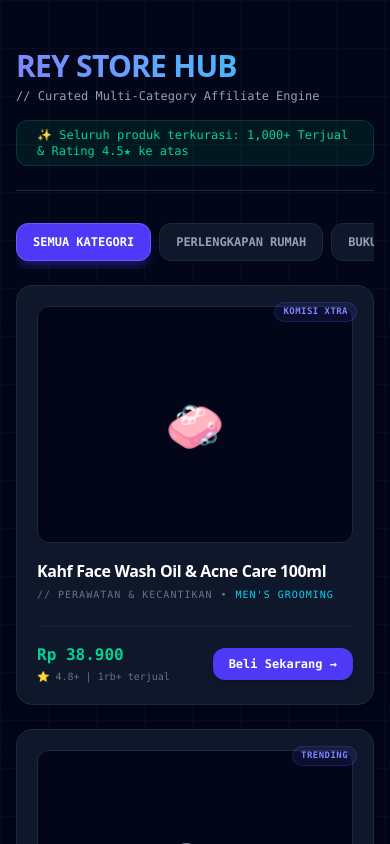
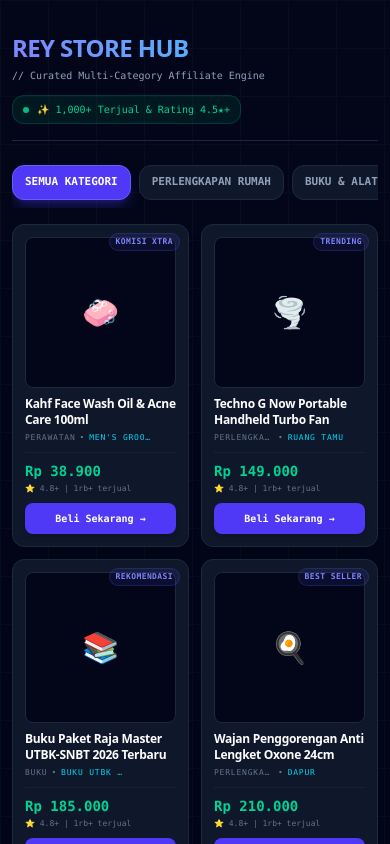
Before and after one commit to Rey4Fun/rey-store, a Next.js app: page / in a window 390 px wide. Shown: the top 844 px of the page. Built offline with nearby package versions, Linux system fonts and the light colour scheme.

Commit message:
design: optimize layout to 2-columns responsive grid for mobile devices

```diff
--- a/src/app/page.js
+++ b/src/app/page.js
@@ -7,7 +7,6 @@
   const [filter, setFilter] = useState("all");
   const [subFilter, setSubFilter] = useState("all");
 
-  // Konfigurasi Kategori Utama & Sub-Kategori Spesifik sesuai request lu
   const categories = [
     { id: "all", name: "Semua Kategori", subs: [] },
     {
@@ -37,7 +36,6 @@
     }
   ];
 
-  // Dummy data contoh produk yang sudah dispesifikkan sub-kategorinya
   const products = [
     {
       id: 1,
@@ -91,13 +89,11 @@
     }
   ];
 
-  // Handler ganti kategori utama (otomatis reset sub-kategori)
   const handleMainFilter = (catId) => {
     setFilter(catId);
     setSubFilter("all");
   };
 
-  // Logika Penyaringan Multi-Level
   const filteredProducts = products.filter((product) => {
     const matchMain = filter === "all" || product.category === filter;
     const matchSub = subFilter === "all" || product.subCategory === subFilter;
@@ -107,37 +103,35 @@
   const activeCategory = categories.find((c) => c.id === filter);
 
   return (
-    <div className="min-h-screen bg-slate-950 text-slate-100 font-sans px-4 py-12 relative overflow-hidden">
+    <div className="min-h-screen bg-slate-950 text-slate-100 font-sans px-3 sm:px-4 py-8 sm:py-12 relative overflow-hidden">
 
-      {/* Background Cyber Grid */}
       <div className="absolute inset-0 bg-[size:3rem_3rem] bg-[linear-gradient(to_right,#1e293b_1px,transparent_1px),linear-gradient(to_bottom,#1e293b_1px,transparent_1px)] opacity-20 pointer-events-none" />
 
       <div className="max-w-6xl mx-auto relative z-10">
 
         {/* HEADER */}
-        <div className="flex flex-col border-b border-slate-800 pb-6 mb-8">
-          <h1 className="text-3xl font-black tracking-tight uppercase bg-gradient-to-r from-indigo-400 to-cyan-400 bg-clip-text text-transparent">
+        <div className="flex flex-col border-b border-slate-800 pb-4 sm:pb-6 mb-6 sm:mb-8">
+          <h1 className="text-2xl sm:text-3xl font-black tracking-tight uppercase bg-gradient-to-r from-indigo-400 to-cyan-400 bg-clip-text text-transparent">
             Rey Store Hub
           </h1>
-          <p className="text-xs font-mono text-slate-400 mt-1">// Curated Multi-Category Affiliate Engine</p>
+          <p className="text-[10px] sm:text-xs font-mono text-slate-400 mt-1">// Curated Multi-Category Affiliate Engine</p>
 
-          {/* TRUST BADGE BARU */}
-          <div className="mt-4 inline-flex items-center gap-2 bg-emerald-500/10 border border-emerald-500/20 text-emerald-400 px-3 py-1.5 rounded-xl text-xs font-mono max-w-max">
-            <span className="flex h-2 width-2 relative">
-              <span className="animate-ping absolute inline-flex h-full width-full rounded-full bg-emerald-400 opacity-75"></span>
-              <span className="relative inline-flex rounded-full h-2 width-2 bg-emerald-500"></span>
+          <div className="mt-3 inline-flex items-center gap-2 bg-emerald-500/10 border border-emerald-500/20 text-emerald-400 px-2.5 py-1.5 rounded-xl text-[10px] sm:text-xs font-mono max-w-max">
+            <span className="flex h-1.5 w-1.5 relative">
+              <span className="animate-ping absolute inline-flex h-full w-full rounded-full bg-emerald-400 opacity-75"></span>
+              <span className="relative inline-flex rounded-full h-1.5 w-1.5 bg-emerald-500"></span>
             </span>
-            ✨ Seluruh produk terkurasi: 1,000+ Terjual & Rating 4.5★ ke atas
+            ✨ 1,000+ Terjual & Rating 4.5★+
           </div>
         </div>
 
         {/* 1. KATEGORI UTAMA */}
-        <div className="flex gap-2 overflow-x-auto pb-2 mb-4 font-mono text-xs font-bold scrollbar-none snap-x whitespace-nowrap">
+        <div className="flex gap-2 overflow-x-auto pb-2 mb-4 font-mono text-[11px] sm:text-xs font-bold scrollbar-none snap-x whitespace-nowrap">
           {categories.map((cat) => (
             <button
               key={cat.id}
               onClick={() => handleMainFilter(cat.id)}
-              className={`px-4 py-2.5 rounded-xl uppercase transition-all snap-item ${
+              className={`px-3 py-2 sm:px-4 sm:py-2.5 rounded-xl uppercase transition-all snap-item ${
                 filter === cat.id
                   ? "bg-indigo-600 text-white shadow-lg shadow-indigo-600/30 border border-indigo-500"
                   : "bg-slate-900 border border-slate-800 text-slate-400 hover:text-indigo-400 hover:border-slate-700"
@@ -148,26 +142,25 @@
           ))}
         </div>
 
-        {/* 2. SUB-KATEGORI (SPESIFIKASI) + TOMBOL [X] */}
+        {/* 2. SUB-KATEGORI */}
         <AnimatePresence mode="wait">
           {activeCategory && activeCategory.subs.length > 0 && (
             <motion.div
               initial={{ opacity: 0, y: -10 }}
               animate={{ opacity: 1, y: 0 }}
               exit={{ opacity: 0, y: -10 }}
-              className="bg-slate-900/60 border border-slate-800 rounded-2xl p-4 mb-8 flex flex-col md:flex-row items-start md:items-center gap-4 shadow-inner"
+              className="bg-slate-900/60 border border-slate-800 rounded-xl sm:rounded-2xl p-3 sm:p-4 mb-6 sm:mb-8 flex flex-col md:flex-row items-start md:items-center gap-3 shadow-inner"
             >
-              <div className="text-[10px] font-mono uppercase tracking-wider text-indigo-400 font-bold whitespace-nowrap pt-1 md:pt-0">
+              <div className="text-[9px] sm:text-[10px] font-mono uppercase tracking-wider text-indigo-400 font-bold whitespace-nowrap">
                 Spesifikasi:
               </div>
 
-              {/* List Sub Kategori Scroller */}
-              <div className="flex flex-wrap gap-2 items-center w-full">
+              <div className="flex flex-wrap gap-1.5 items-center w-full">
                 {activeCategory.subs.map((sub) => (
                   <button
                     key={sub}
                     onClick={() => setSubFilter(sub)}
-                    className={`px-3 py-1.5 rounded-lg text-xs font-medium transition-all ${
+                    className={`px-2.5 py-1 rounded-lg text-[11px] sm:text-xs font-medium transition-all ${
                       subFilter === sub
                         ? "bg-cyan-500 text-slate-950 font-bold border border-cyan-400"
                         : "bg-slate-950 border border-slate-800 text-slate-400 hover:border-slate-700 hover:text-slate-200"
@@ -177,14 +170,12 @@
                   </button>
                 ))}
 
-                {/* TOMBOL LOGO X UNTUK PEMBATALAN SPESIFIKASI */}
                 {subFilter !== "all" && (
                   <button
                     onClick={() => setSubFilter("all")}
-                    className="ml-auto md:ml-2 bg-rose-500/10 hover:bg-rose-500 border border-rose-500/20 hover:border-rose-400 text-rose-400 hover:text-white px-2.5 py-1.5 rounded-lg text-xs font-mono font-bold transition-all flex items-center gap-1"
-                    title="Hapus Spesifikasi"
+                    className="ml-auto bg-rose-500/10 hover:bg-rose-500 border border-rose-500/20 text-rose-400 hover:text-white px-2 py-1 rounded-lg text-[10px] font-mono font-bold transition-all"
                   >
-                    ✕ Clear Filter
+                    ✕ Clear
                   </button>
                 )}
               </div>
@@ -192,8 +183,8 @@
           )}
         </AnimatePresence>
 
-        {/* PRODUCTS GRID */}
-        <motion.div layout className="grid grid-cols-1 sm:grid-cols-2 lg:grid-cols-3 gap-6">
+        {/* PRODUCTS GRID (DIUBAH JADI RESPONSIF 2 KOLOM PADA HP) */}
+        <motion.div layout className="grid grid-cols-2 md:grid-cols-3 gap-3 sm:gap-6">
           <AnimatePresence>
             {filteredProducts.length > 0 ? (
               filteredProducts.map((product) => (
@@ -203,36 +194,43 @@
                   animate={{ opacity: 1, scale: 1 }}
                   exit={{ opacity: 0, scale: 0.9 }}
                   key={product.id}
-                  whileHover={{ y: -5 }}
-                  className="bg-slate-900 border border-slate-800 rounded-2xl p-5 flex flex-col justify-between shadow-xl transition-all hover:border-indigo-500/30 relative group"
+                  whileHover={{ y: -4 }}
+                  className="bg-slate-900 border border-slate-800 rounded-xl sm:rounded-2xl p-3 sm:p-5 flex flex-col justify-between shadow-xl transition-all hover:border-indigo-500/30 relative group"
                 >
-                  <span className="absolute top-4 right-4 bg-indigo-500/10 border border-indigo-500/20 text-indigo-400 font-mono text-[9px] font-bold px-2 py-0.5 rounded-full uppercase tracking-wider">
+                  {/* Badge Promo disesuaikan ukurannya di HP */}
+                  <span className="absolute top-2 right-2 sm:top-4 sm:right-4 bg-indigo-500/10 border border-indigo-500/20 text-indigo-400 font-mono text-[8px] sm:text-[9px] font-bold px-1.5 py-0.5 rounded-full uppercase tracking-wider">
                     {product.tag}
                   </span>
 
                   <div>
-                    <div className="w-full aspect-[4/3] bg-slate-950 rounded-xl flex items-center justify-center text-5xl mb-4 border border-slate-800">
-                      {/* Kalau mau diganti tag <img> tinggal sesuaikan seperti instruksi sebelumnya */}
+                    {/* Mengubah aspect ratio jadi square di HP agar hemat ruang vertikal */}
+                    <div className="w-full aspect-square sm:aspect-[4/3] bg-slate-950 rounded-lg sm:rounded-xl flex items-center justify-center text-3xl sm:text-5xl mb-2 sm:mb-4 border border-slate-800">
                       {product.image}
                     </div>
-                    <h3 className="font-bold text-base tracking-tight text-white mb-1 line-clamp-2">{product.name}</h3>
-                    <div className="flex gap-2 items-center text-[10px] font-mono uppercase tracking-widest text-slate-500 mb-4">
-                      <span>// {categories.find(c => c.id === product.category)?.name}</span>
+                    {/* Judul mengecil di HP dan dikunci maksimal 2 baris */}
+                    <h3 className="font-bold text-xs sm:text-base tracking-tight text-white mb-1 line-clamp-2 h-8 sm:h-auto">
+                      {product.name}
+                    </h3>
+                    <div className="flex flex-wrap gap-1 items-center text-[8px] sm:text-[10px] font-mono uppercase tracking-widest text-slate-500 mb-2 sm:mb-4">
+                      <span className="truncate max-w-[60px] sm:max-w-none">
+                        {categories.find(c => c.id === product.category)?.name.split(" ")[0]}
+                      </span>
                       <span>•</span>
-                      <span className="text-cyan-400">{product.subCategory}</span>
+                      <span className="text-cyan-400 truncate max-w-[65px] sm:max-w-none">{product.subCategory}</span>
                     </div>
                   </div>
 
-                  <div className="flex items-center justify-between border-t border-slate-800/60 pt-4 mt-2">
+                  {/* Bagian aksi dirapikan vertikal stack pada HP agar tombol tidak terpotong */}
+                  <div className="flex flex-col border-t border-slate-800/60 pt-2 sm:pt-4 mt-auto gap-2">
                     <div className="flex flex-col">
-                      <span className="font-mono font-black text-emerald-400 text-base">{product.price}</span>
-                      <span className="text-[10px] font-mono text-slate-500 mt-0.5">⭐ 4.8+ | 1rb+ terjual</span>
+                      <span className="font-mono font-black text-emerald-400 text-sm sm:text-base">{product.price}</span>
+                      <span className="text-[8px] sm:text-[10px] font-mono text-slate-500 mt-0.5">⭐ 4.8+ | 1rb+ terjual</span>
                     </div>
                     <a
                       href={product.link}
                       target="_blank"
                       rel="noopener noreferrer"
-                      className="px-4 py-2 bg-indigo-600 hover:bg-indigo-500 text-white text-xs font-bold font-mono rounded-xl transition-colors shadow-md"
+                      className="w-full text-center py-2 bg-indigo-600 hover:bg-indigo-500 text-white text-[10px] sm:text-xs font-bold font-mono rounded-lg sm:rounded-xl transition-colors shadow-md block"
                     >
                       Beli Sekarang →
                     </a>
@@ -243,7 +241,7 @@
               <motion.div
                 initial={{ opacity: 0 }}
                 animate={{ opacity: 1 }}
-                className="col-span-full text-center py-12 text-slate-500 font-mono text-sm"
+                className="col-span-full text-center py-12 text-slate-500 font-mono text-xs sm:text-sm"
               >
                 // Belum ada produk di spesifikasi ini.
               </motion.div>
```
